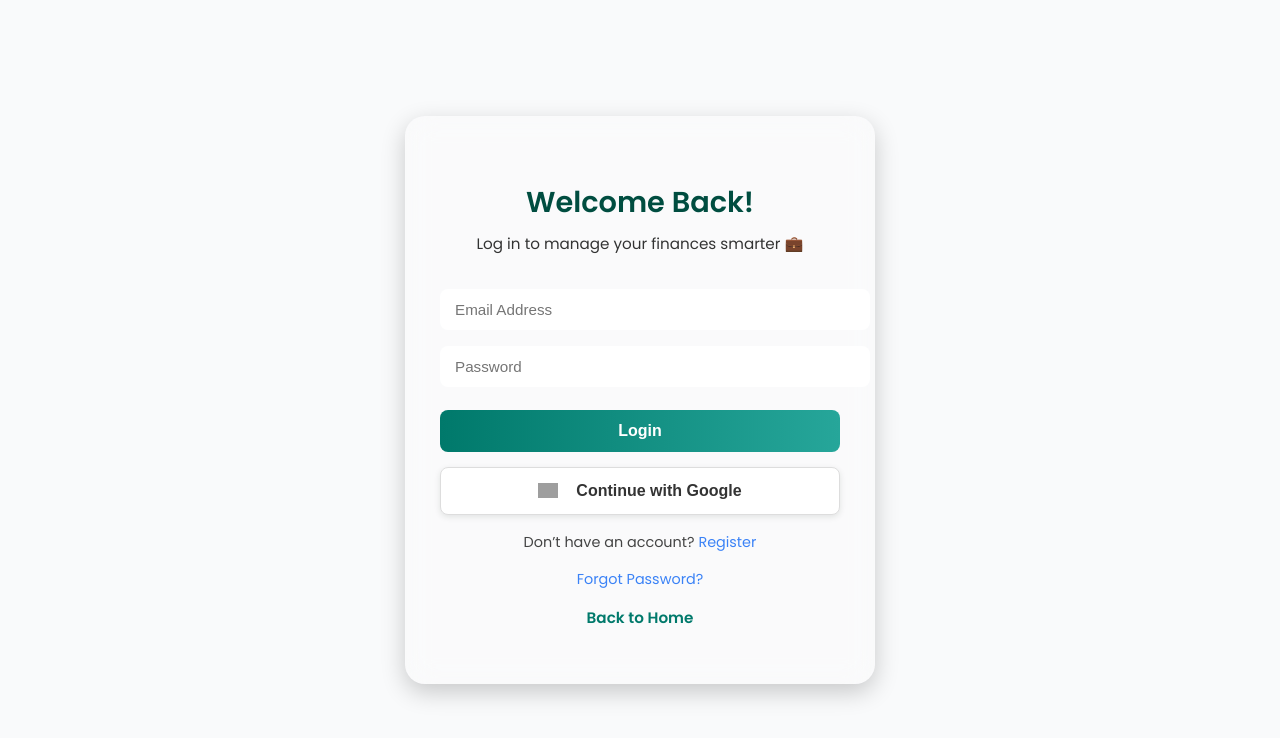
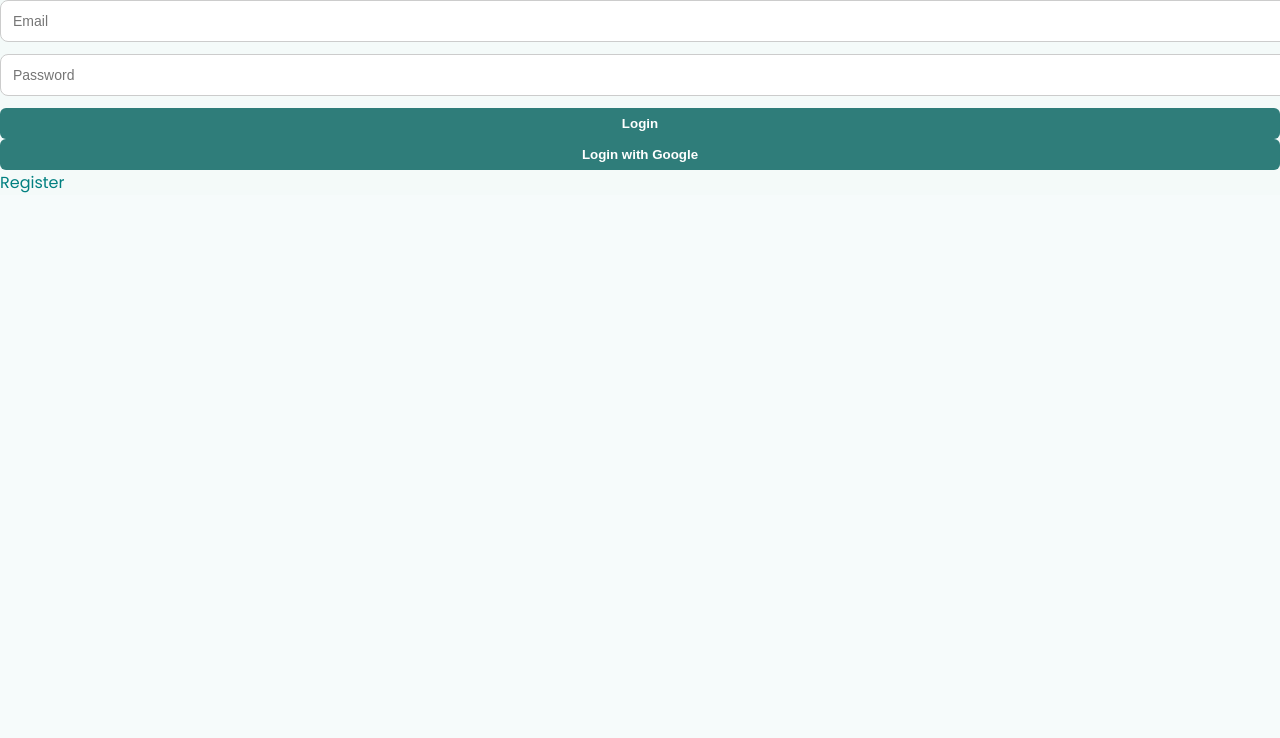
Before and after one commit to Harshil0801/Studio5-MoneyMap, a React (Create React App) app: page /login in a window 1280 px wide. Shown: the top 738 px of the page. Built offline with nearby package versions, Linux system fonts and the light colour scheme; grey boxes are pictures that could not be loaded.

Commit message:
RBAC  updated

```diff
--- a/src/pages/Login.js
+++ b/src/pages/Login.js
@@ -10,17 +10,14 @@ import { Link, useNavigate } from "react-router-dom";
 import "../styles/Login.css";
 
 function Login() {
+
   const [email, setEmail] = useState("");
   const [password, setPassword] = useState("");
-  const [loading, setLoading] = useState(false);
-
   const navigate = useNavigate();
   const provider = new GoogleAuthProvider();
 
-  // EMAIL & PASSWORD LOGIN
   const handleLogin = async (e) => {
     e.preventDefault();
-    setLoading(true);
 
     try {
       const userCredential = await signInWithEmailAndPassword(
@@ -31,42 +28,36 @@ function Login() {
 
       const user = userCredential.user;
 
-      // For getting user role from Firestore
+      // fetch role from Firestore
       const userRef = doc(db, "users", user.uid);
       const userSnap = await getDoc(userRef);
 
-      if (userSnap.exists()) {
+      if (!userSnap.exists()) {
+        alert("User data not found.");
+        return;
+      }
+
       const userData = userSnap.data();
       const role = userData.role;
 
-        alert(" Login successful!");
+      // store role locally
+      localStorage.setItem("userRole", role);
 
-        //If admin redirects to admin dashboard else if user it redirects to user dashboard
+      // redirect based on role
       if (role === "admin") {
-          navigate("/AdminDashboard");
+        navigate("/admin-dashboard");
       } else {
         navigate("/dashboard");
       }
 
-      } else {
-        alert("User data not found in database.");
-      }
-
     } catch (error) {
-      if (error.code === "auth/invalid-credential") {
-        alert(" Invalid email or password.");
-      } else if (error.code === "auth/user-not-found") {
-        alert(" No account found with this email.");
-      } else {
-        alert("Something went wrong. Please try again.");
-      }
-    } finally {
-      setLoading(false);
+      alert(error.message);
     }
   };
 
-  // ================= GOOGLE LOGIN =================
+  // GOOGLE LOGIN
   const handleGoogleLogin = async () => {
+
     try {
       const result = await signInWithPopup(auth, provider);
       const user = result.user;
@@ -75,82 +66,50 @@ function Login() {
       const userSnap = await getDoc(userRef);
 
       if (!userSnap.exists()) {
+
         await setDoc(userRef, {
-          firstName: user.displayName || "",
           email: user.email,
           role: "user",
-          createdAt: new Date()
+          createdAt: new Date(),
         });
+
+        localStorage.setItem("userRole", "user");
+
+      } else {
+        const role = userSnap.data().role;
+        localStorage.setItem("userRole", role);
       }
-
-      alert("Logged in successfully with Google!");
 
       navigate("/dashboard");
 
     } catch (error) {
-      alert("❌ " + error.message);
+      alert(error.message);
     }
   };
 
   return (
-    <div className="login-page">
-      <div className="login-card">
-
-        <h2 className="login-title">Welcome Back!</h2>
-        <p className="login-subtitle">
-          Log in to manage your finances smarter 💼
-        </p>
-
-        <form onSubmit={handleLogin} className="login-form">
-
+    <div>
+      <form onSubmit={handleLogin}>
         <input
           type="email"
-            placeholder="Email Address"
-            value={email}
-            onChange={(e) => setEmail(e.target.value)}
-            required
+          placeholder="Email"
+          onChange={(e)=>setEmail(e.target.value)}
         />
 
         <input
           type="password"
           placeholder="Password"
-            value={password}
-            onChange={(e) => setPassword(e.target.value)}
-            required
+          onChange={(e)=>setPassword(e.target.value)}
         />
 
-          <button className="primary-btn" type="submit" disabled={loading}>
-            {loading ? "Logging in..." : "Login"}
+        <button type="submit">Login</button>
+      </form>
+
+      <button onClick={handleGoogleLogin}>
+        Login with Google
       </button>
 
-        </form>
-
-        {/* GOOGLE LOGIN */}
-        <div className="google-btn-container">
-          <button className="google-btn" onClick={handleGoogleLogin}>
-            <img
-              src="https://developers.google.com/identity/images/g-logo.png"
-              alt="Google"
-            />
-            Continue with Google
-          </button>
-        </div>
-
-        {/* LINKS */}
-        <div className="login-links">
-          <p>
-            Don’t have an account? <Link to="/register">Register</Link>
-          </p>
-          <p>
-            <Link to="/forgot-password">Forgot Password?</Link>
-          </p>
-
-          <p className="back-home-link">
-            <Link to="/"> Back to Home</Link>
-          </p>
-        </div>
-
-      </div>
+      <Link to="/register">Register</Link>
     </div>
   );
 }
```
Lines whose indentation alone changed are shown as unchanged.
